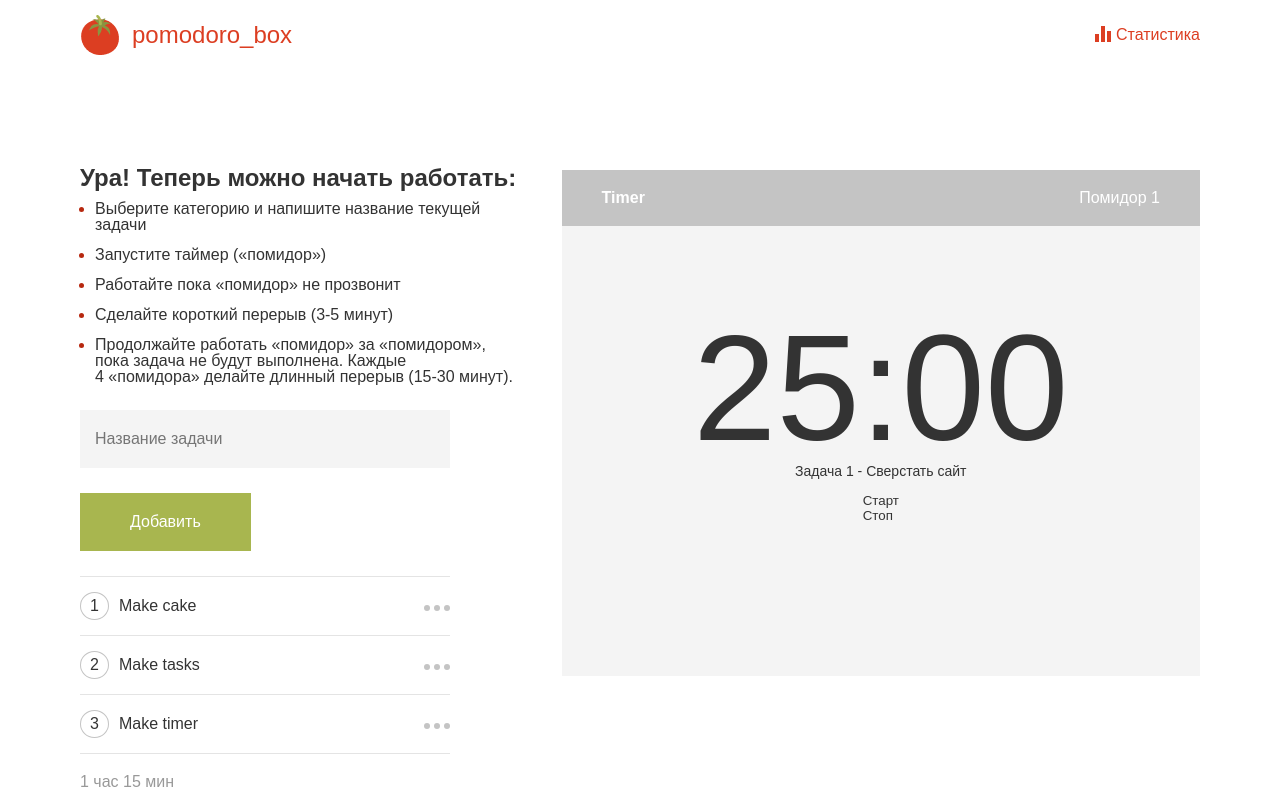
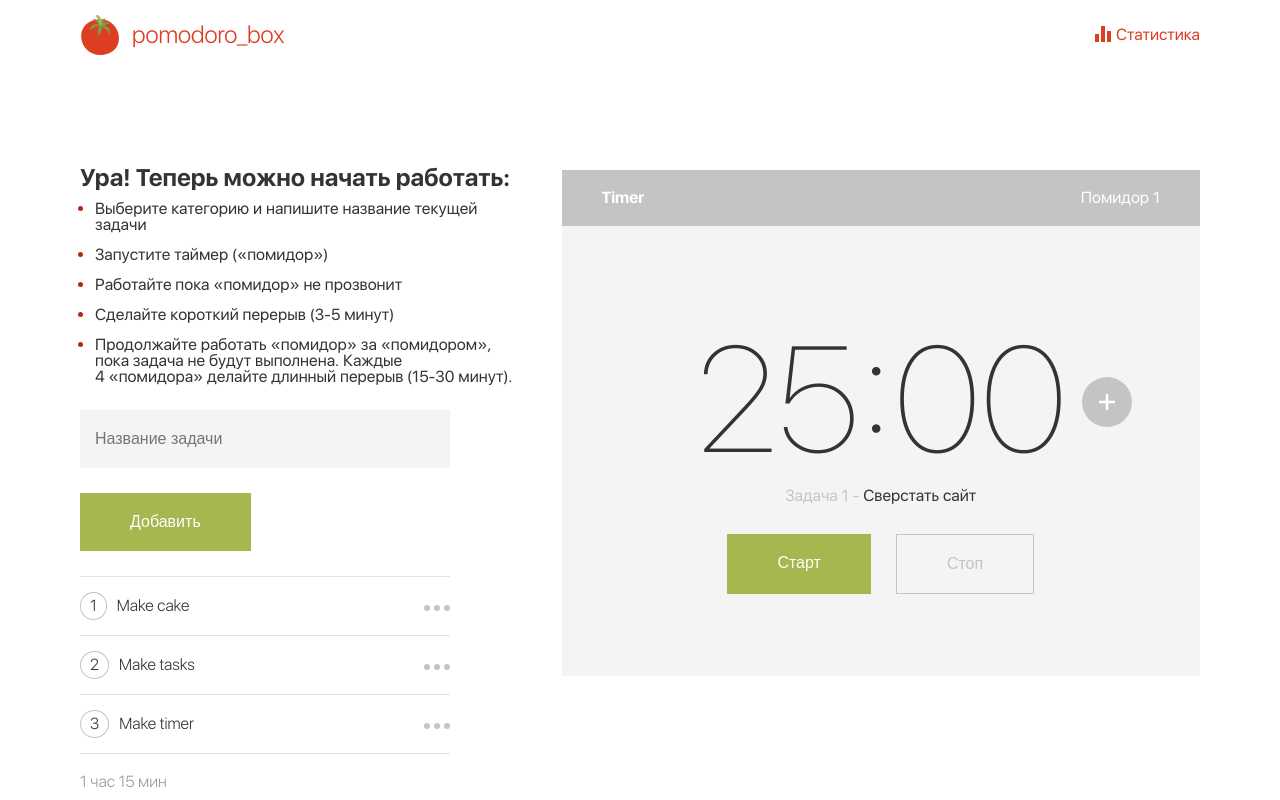
Before and after one commit to MarinaVorobey/Pomodoro-Timer, a React (Vite) app in the folder Project/: page / in a window 1280 px wide. Built offline with nearby package versions, Linux system fonts and the light colour scheme.

Commit message:
feat: home page layout complete

```diff
--- a/Project/src/index.css
+++ b/Project/src/index.css
@@ -20,8 +20,8 @@
 
 @font-face {
   font-family: 'SFUIDisplay';
-  src: local('../public/fonts/SFUIDisplay-Ultralight.woff2') format(woff2),
-    local('../public/fonts/SFUIDisplay-Ultralight.woff') format(woff);
+  src: url('/fonts/SFUIDisplay-Ultralight.woff2') format(woff2),
+    url('/fonts/SFUIDisplay-Ultralight.woff') format(woff);
   font-style: normal;
   font-weight: 200;
   font-display: swap;
@@ -29,8 +29,8 @@
 
 @font-face {
   font-family: 'SFUIDisplay';
-  src: local('../public/fonts/SFUIDisplay-Light.woff2') format(woff2),
-    local('../public/fonts/SFUIDisplay-Light.woff') format(woff);
+  src: url('/fonts/SFUIDisplay-Light.woff2') format(woff2),
+    url('/fonts/SFUIDisplay-Light.woff') format(woff);
   font-style: normal;
   font-weight: 300;
   font-display: swap;
@@ -38,8 +38,8 @@
 
 @font-face {
   font-family: 'SFUIDisplay';
-  src: local('../public/fonts/SFUIDisplay-Regular.woff2') format(woff2),
-    local('../public/fonts/SFUIDisplay-Regular.woff') format(woff);
+  src: url('/fonts/SFUIDisplay-Regular.woff2') format(woff2),
+    url('/fonts/SFUIDisplay-Regular.woff') format(woff);
   font-style: normal;
   font-weight: 400;
   font-display: swap;
@@ -47,8 +47,8 @@
 
 @font-face {
   font-family: 'SFUIDisplay';
-  src: local('../public/fonts/SFUIDisplay-Medium.woff2') format(woff2),
-    local('../public/fonts/SFUIDisplay-Medium.woff') format(woff);
+  src: url('/fonts/SFUIDisplay-Medium.woff2') format(woff2),
+    url('/fonts/SFUIDisplay-Medium.woff') format(woff);
   font-style: normal;
   font-weight: 500;
   font-display: swap;
@@ -56,8 +56,8 @@
 
 @font-face {
   font-family: 'SFUIDisplay';
-  src: local('../public/fonts/SFUIDisplay-Bold.woff2') format(woff2),
-    local('../public/fonts/SFUIDisplay-Bold.woff') format(woff);
+  src: url('/fonts/SFUIDisplay-Bold.woff2') format(woff2),
+    url('/fonts/SFUIDisplay-Bold.woff') format(woff);
   font-style: normal;
   font-weight: 700;
   font-display: swap;
--- a/Project/src/pages/home/home.css
+++ b/Project/src/pages/home/home.css
@@ -183,5 +183,91 @@
   margin: 0;
   font-size: 150px;
   font-weight: 200;
+  line-height: 179px;
   color: var(--black);
 }
+
+.timer__add {
+  position: absolute;
+  top: 38%;
+  right: -65px;
+}
+
+.timer__add-icon svg circle {
+  fill: var(--greyC4);
+  transition: fill 0.3s ease-in-out;
+}
+
+.timer__add:focus svg circle {
+  fill: var(--dark-green);
+}
+
+.timer__add:hover svg circle {
+  fill: var(--dark-green);
+}
+
+.timer__add-icon svg path {
+  fill: var(--white);
+}
+
+.timer__task {
+  margin: 0;
+  margin-bottom: 30px;
+}
+
+.timer__task-num,
+.timer__task-name {
+  font-size: 16px;
+  font-weight: 400;
+}
+
+.timer__task-num {
+  color: var(--greyC4);
+}
+
+.timer__task-name {
+  color: var(--black);
+}
+
+.timer__controls {
+  display: flex;
+  flex-flow: row nowrap;
+  gap: 25px;
+}
+
+.timer__start {
+  padding: 20px 50px;
+  font-size: 16px;
+  font-weight: 500;
+  color: var(--white);
+  background-color: var(--green);
+  transition: background-color 0.3s ease-in-out;
+}
+
+.timer__start:focus {
+  background-color: var(--dark-green);
+}
+
+.timer__start:hover {
+  background-color: var(--dark-green);
+}
+
+.timer__stop {
+  padding: 20px 50px;
+  border: 1px solid var(--greyC4);
+  font-size: 16px;
+  font-weight: 500;
+  color: var(--greyC4);
+  background-color: transparent;
+  transition: color 0.3s ease-in-out, background-color 0.3s ease-in-out;
+}
+
+.timer__stop:focus {
+  color: var(--white);
+  background-color: var(--greyC4);
+}
+
+.timer__stop:hover {
+  color: var(--white);
+  background-color: var(--greyC4);
+}
--- a/Project/src/ui/Icon/icons/Plus.tsx
+++ b/Project/src/ui/Icon/icons/Plus.tsx
@@ -10,8 +10,7 @@ export function Plus() {
       <circle /* colored in C4 */ cx="25" cy="25" r="25" fill="none" />
       <path
         d="M26.2756 26.1321V33H23.7244V26.1321H17V23.7029H23.7244V17H26.2756V23.7029H33V26.1321H26.2756Z"
-        /* colored in white */
-        fill="none"
+        fill="#FFFFFF"
       />
     </svg>
   );
```
